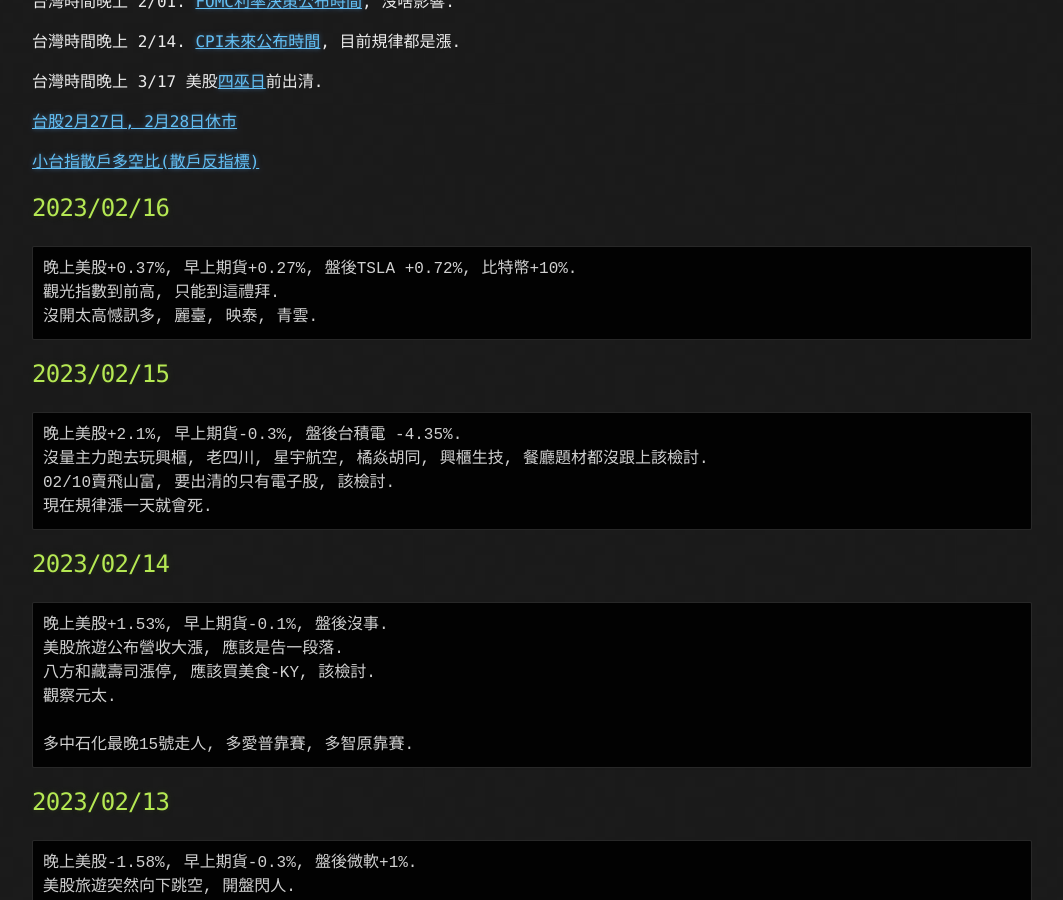
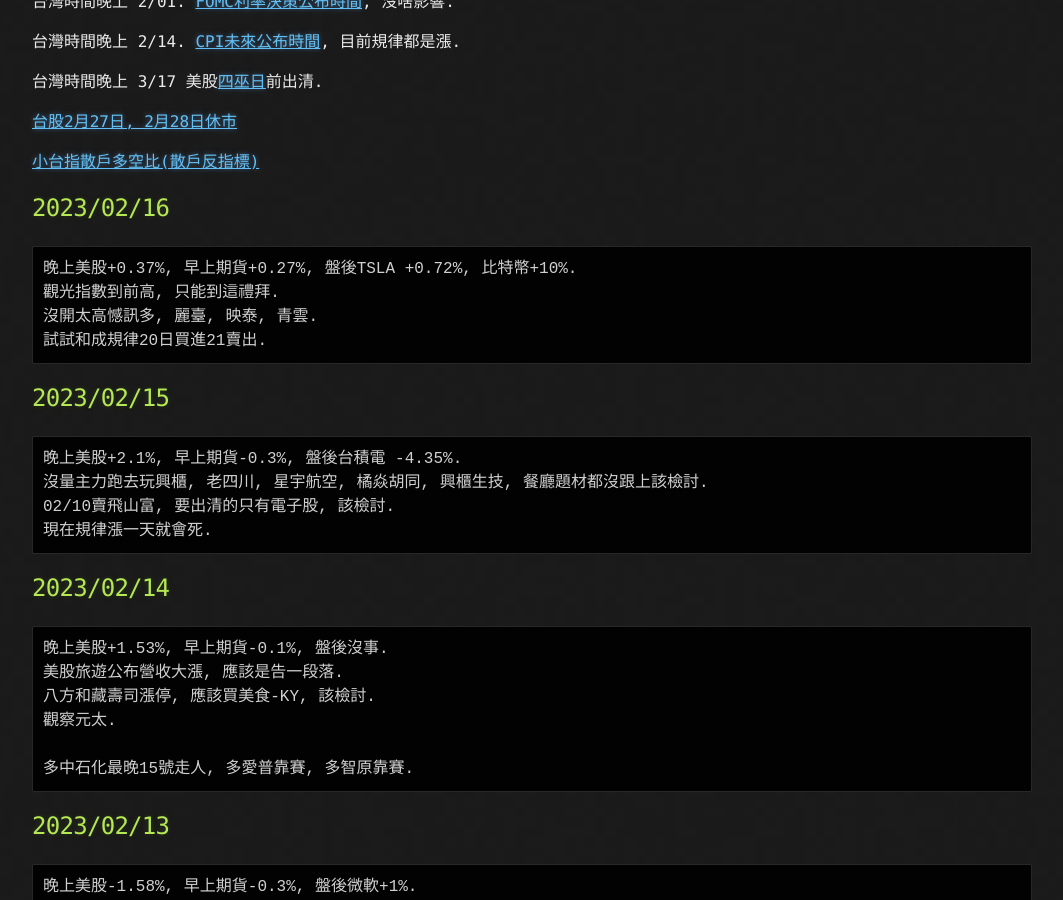
Before and after one commit to lepg5487/Stock_God, a Jekyll site: the page built from index.md, in a window 1280 px wide and 900 px high, scrolled down 428 px. Shown: the whole window, without its empty margins (108-1171 px from the left). Built offline with Jekyll 4.4.1, drawn with Linux system fonts in a browser that asks for light colours; our own code applies the rules of GitHub Pages for plain Markdown files.

Commit message:
Update index.md

````diff
--- a/index.md
+++ b/index.md
@@ -25,6 +25,7 @@ layout: testlayouts
 晚上美股+0.37%, 早上期貨+0.27%, 盤後TSLA +0.72%, 比特幣+10%.
 觀光指數到前高, 只能到這禮拜.
 沒開太高憾訊多, 麗臺, 映泰, 青雲.
+試試和成規律20日買進21賣出.
 ```
 
 ## 2023/02/15
````
